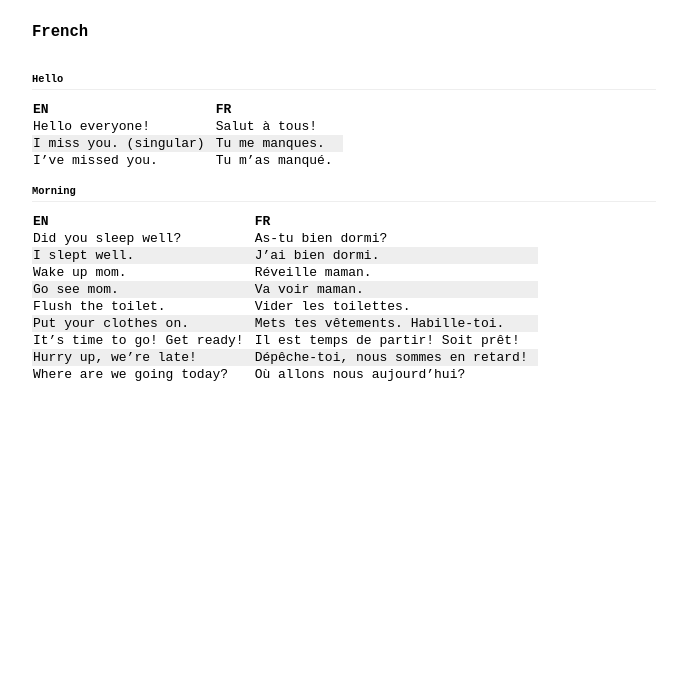
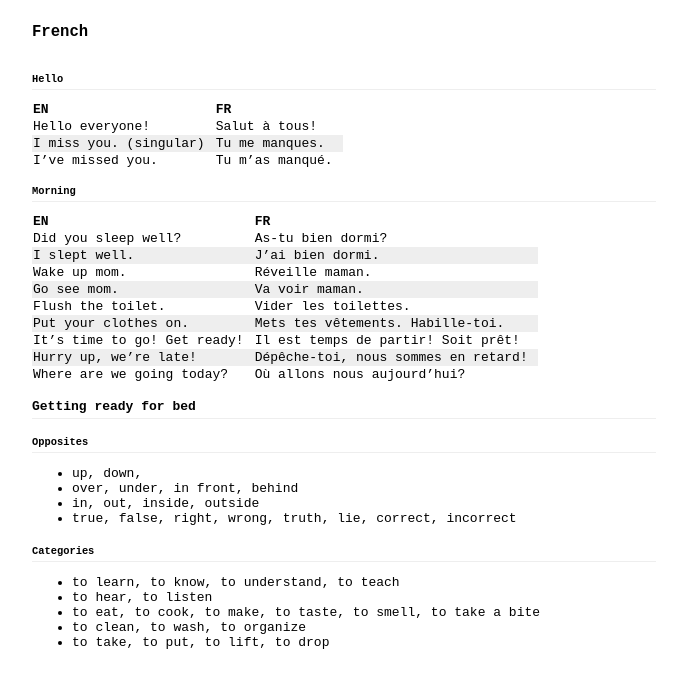
Before and after one commit to mkipling/p, a Jekyll site: the page built from _a/fr.md, in a window 1280 px wide. Shown: the top 688 px of the page, without its empty margins (296-983 px from the left). Built offline with Jekyll 4.4.1, drawn with Linux system fonts in a browser that asks for light colours.

Commit message:
Update fr.md

```diff
--- a/_a/fr.md
+++ b/_a/fr.md
@@ -23,3 +23,21 @@ title: French
 | It's time to go! Get ready!	| Il est temps de partir! Soit prêt!
 | Hurry up, we're late!	| Dépêche-toi, nous sommes en retard!
 | Where are we going today? |	Où allons nous aujourd'hui?
+
+## Getting ready for bed
+
+
+### Opposites
+
+- up, down,
+- over, under, in front, behind
+- in, out, inside, outside
+- true, false, right, wrong, truth, lie, correct, incorrect
+
+### Categories
+
+- to learn, to know, to understand, to teach
+- to hear, to listen
+- to eat, to cook, to make, to taste, to smell, to take a bite
+- to clean, to wash, to organize
+- to take, to put, to lift, to drop
```
